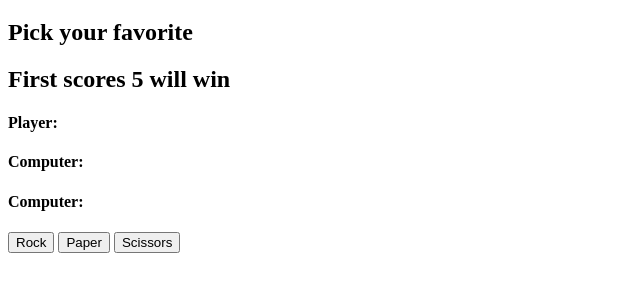
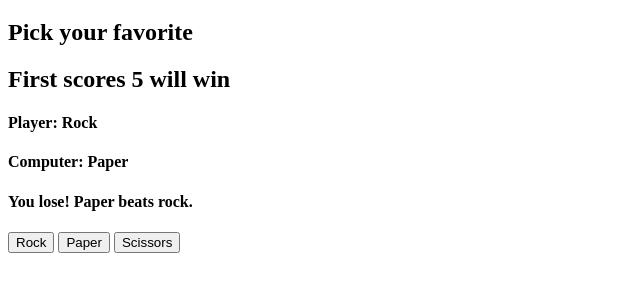
Before and after one commit to lthd2403/rock-paper-scissors, a plain HTML site: page index.html in a window 1280 px wide. Both pictures are taken after a click on the button "Rock". Shown: the part 61-352 px from the top of the page, without its empty margins (0-640 px from the left). Drawn offline with Linux system fonts and the light colour scheme.

Commit message:
Complete functions to check winner of each round and print message

```diff
--- a/index.html
+++ b/index.html
@@ -2,8 +2,10 @@
 <html lang="en">
 <head>
     <meta charset="UTF-8">
-    <meta name="viewport" content="wclassth=device-wclassth, initial-scale=1.0">
-    <title>Rock Paper Scissors</title>
+    <meta name="viewport" content="width=device-width, initial-scale=1.0">
+    <title>Document</title>
+    <link rel="stylesheet" href="style.css">
+    <script src="main.js"></script>
 </head>
 <body>
     <h1 class="title">Rock Paper Scissors</h1>
@@ -11,9 +13,9 @@
     <h2 class="intro">Pick your favorite</h2>
     <h2 class="intro">First scores 5 will win</h2>
 
-    <h4 class="" class="playerText">Player:</h4>
-    <h4 class="" class="computerText">Computer:</h4>
-    <h4 class="" class="resultText">Computer:</h4>
+    <h4 id="playerText">Player:</h4>
+    <h4 id="computerText">Computer:</h4>
+    <h4 id="resultText">Result:</h4>
 
 
     <button class="buttonclass">Rock</button>
--- a/main.js
+++ b/main.js
@@ -1,19 +1,21 @@
+document.addEventListener("DOMContentLoaded", function() {
     const playerText = document.querySelector("#playerText");
     const computerText = document.querySelector("#computerText");
     const resultText = document.querySelector("#resultText");
-const choiceButton = document.querySelectorAll(".buttonClass");
+    const choices = document.querySelectorAll(".buttonclass");
 
     let player;
     let computer;
-let result;
 
-choiceButton.forEach(button => button.addEventListener("click", () => {
-    player = playerText.textContent;
+    choices.forEach(button => button.addEventListener("click", () => {
+        player = button.textContent;
         computerChoice();
+        playerText.textContent = `Player: ${player}`;
+        computerText.textContent = `Computer: ${computer}`;
+        resultText.textContent = checkWinner();
+    }));
 
-}))
-
-function ComputerChoice(){
+    function computerChoice() {
         const randNum = Math.floor(Math.random() * 3);
 
         switch(randNum) {
@@ -28,3 +30,20 @@ function ComputerChoice(){
                 break;
         }
     }
+
+    function checkWinner() {
+        if (player === computer) {
+            com = computer.toLowerCase();
+            return "Draw! " + player + " ties " + com;
+        }
+        else if (computer === "Rock") {
+            return (player === "Paper") ? "You win! Paper beats rock." : "You lose! Rock beats scissors.";
+        }
+        else if (computer === "Paper") {
+            return (player === "Scissors") ? "You win! Scissors beats paper." : "You lose! Paper beats rock.";
+        }
+        else if (computer === "Scissors") {
+            return (player === "Rock") ? "You win! Rock beats scissors." : "You lose! Scissors beats paper.";
+        }
+    }
+});
```
Lines whose indentation alone changed are shown as unchanged.
